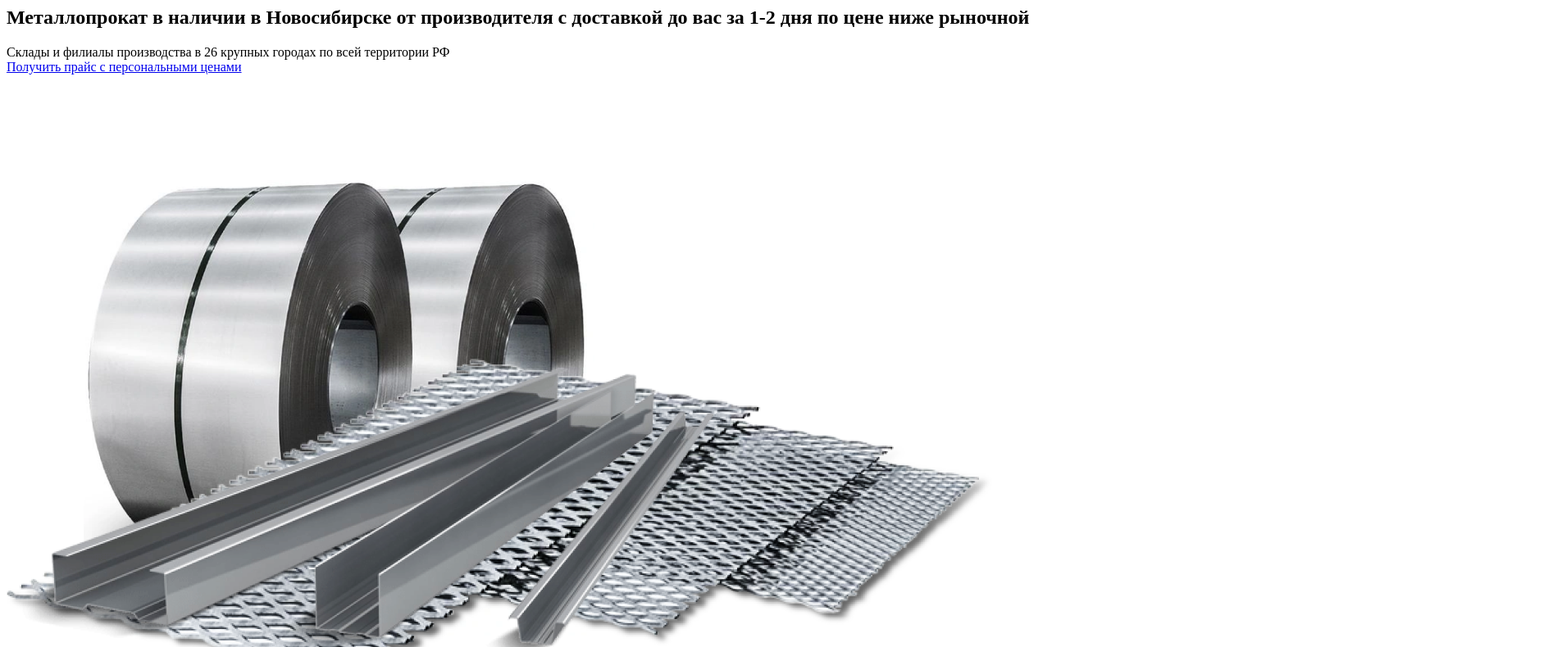
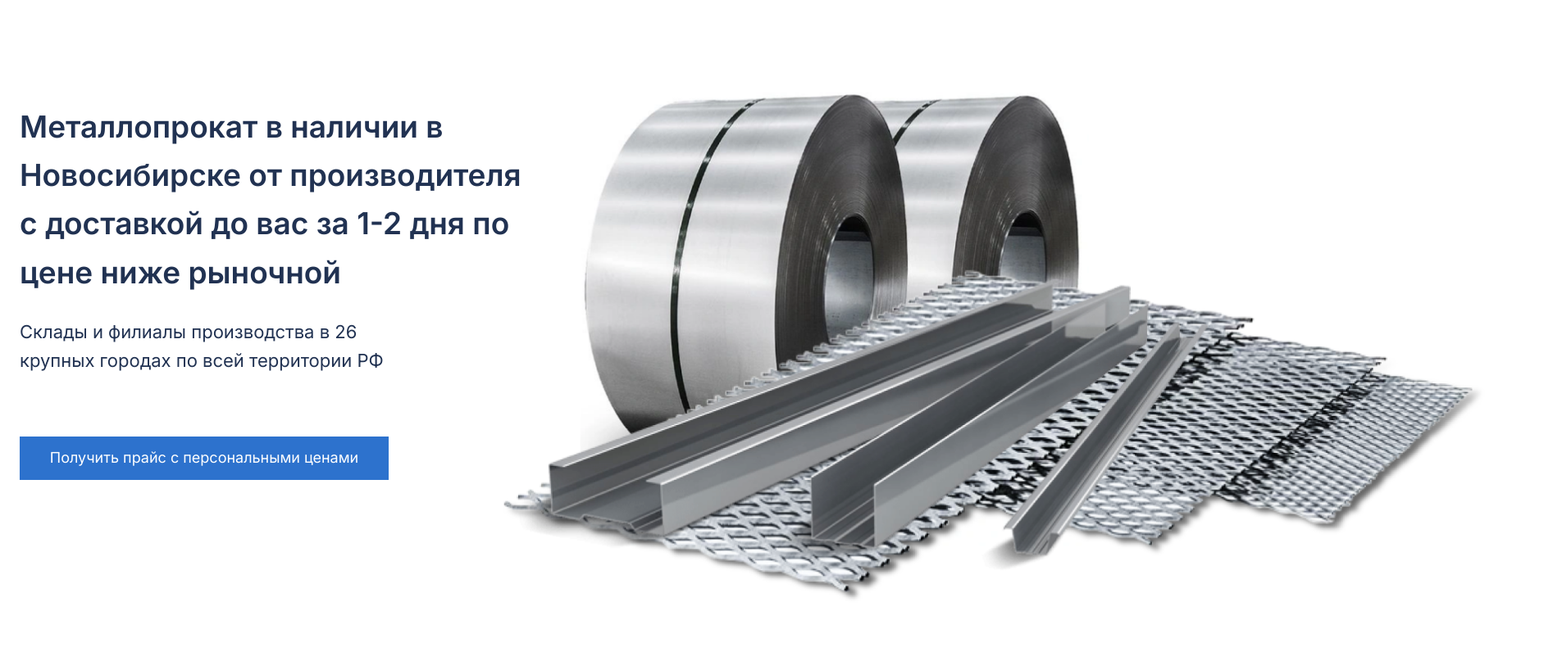
Before and after one commit to GulyaevSergey/Gefest-1, a plain HTML site: page index.html in a window 1280 px wide. Shown: the part 96-886 px from the top of the page at 82% size, 1894 px wide, since content can reach past the window. Drawn offline with Linux system fonts and the light colour scheme; the site is published under a folder, as on GitHub Pages, so addresses that start at the root find nothing.

Commit message:
Update index.html

```diff
--- a/index.html
+++ b/index.html
@@ -5,9 +5,9 @@
     <meta http-equiv="X-UA-Compatible" content="IE=edge">
     <meta name="viewport" content="width=device-width, initial-scale=1.0">
     <script src="https://kit.fontawesome.com/86fdaa18cf.js" crossorigin="anonymous"></script>
-    <link rel="stylesheet" href="/assest/style/style.css">
+    <link rel="stylesheet" href="assest/style/style.css">
     <link href="https://fonts.googleapis.com/css2?family=Inter:wght@400;600;700;800&display=swap" rel="stylesheet">
-    <link rel="stylesheet" href="/assest/style/normalize.css">
+    <link rel="stylesheet" href="assest/style/normalize.css">
     <title>GEFEST Производство и продажа металлопроката</title>
 </head>
 <body>
```
